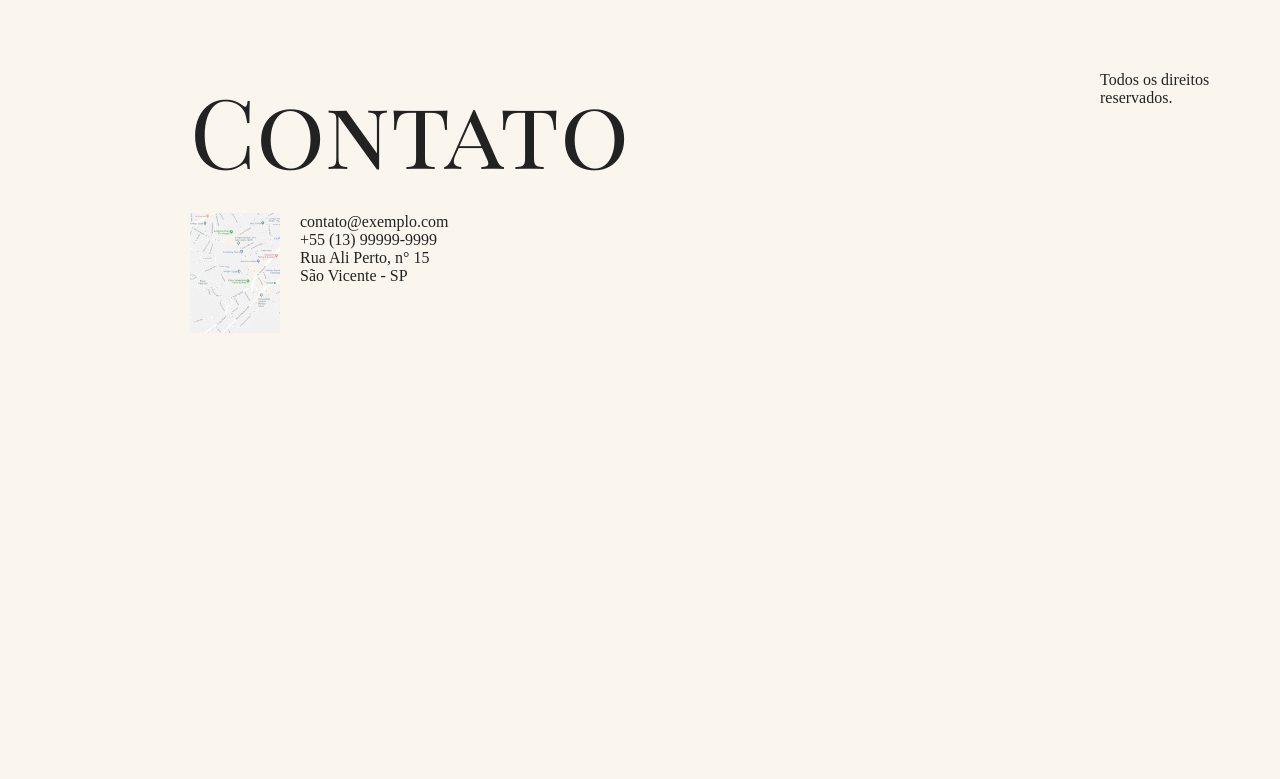
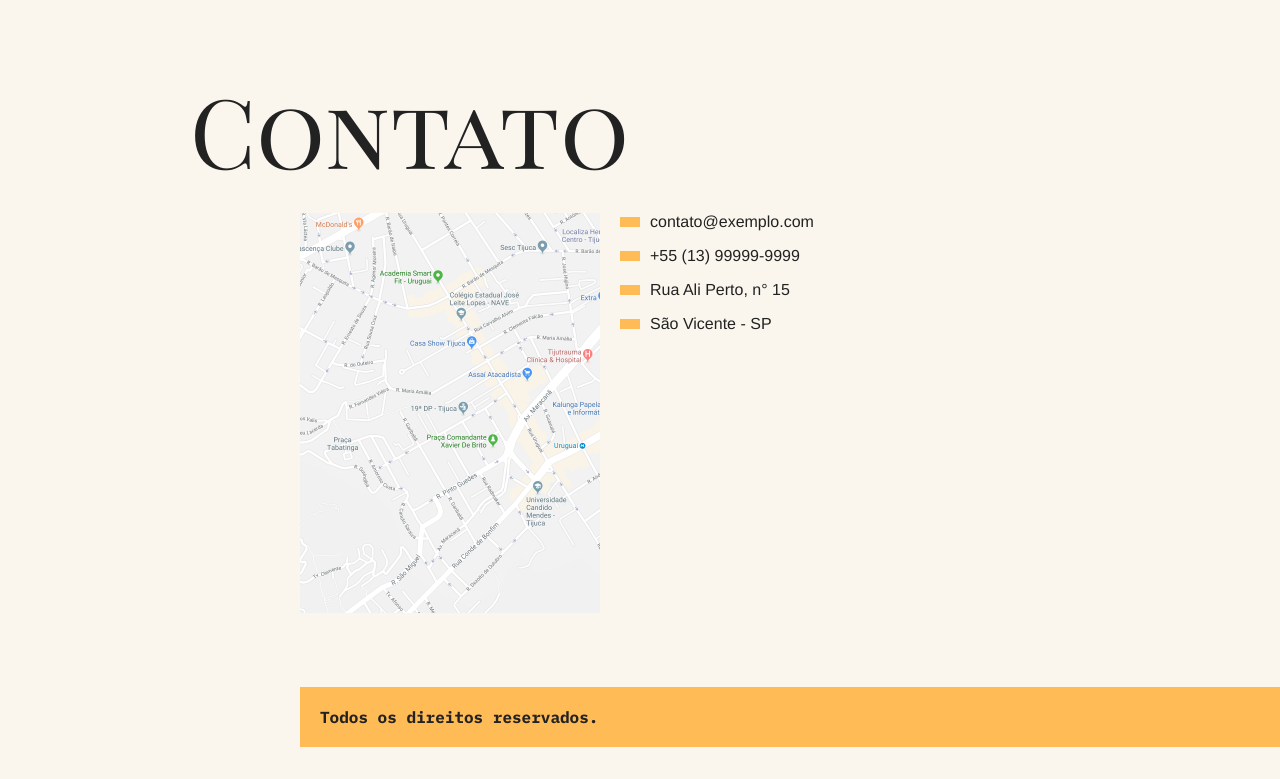
Before and after one commit to devMagno/animais-fantasticos, a plain HTML site: page index.html in a window 1280 px wide. Shown: the part 2914-3693 px from the top of the page. Before the commit the page ends 3321 px from the top, so only its background shows below. Drawn offline with Linux system fonts and the light colour scheme.

Commit message:
Adiciona estilos da seção de contato e do footer

```diff
--- a/css/style.css
+++ b/css/style.css
@@ -131,3 +131,33 @@ body {
   margin-bottom: .5rem;
   margin-left: 30px;
 }
+
+.mapa {
+  grid-column: 2;
+}
+.dados {
+  grid-column: 3;
+}
+.dados li {
+  margin-bottom: 1rem;
+  font-family: Helvetica, Arial, sans-serif;
+}
+.dados li::before {
+  content: '';
+  display: inline-block;
+  width: 20px;
+  height: 10px;
+  margin-right: 10px;
+  background: #FB5;
+}
+
+.copy {
+  grid-column: 3 / 5;
+  margin-bottom: 2rem;
+  background-color: #FB5;
+}
+.copy p {
+  padding: 20px;
+  font-family: 'IBM Plex Mono', monospace;
+  font-weight: bold;
+}
```
